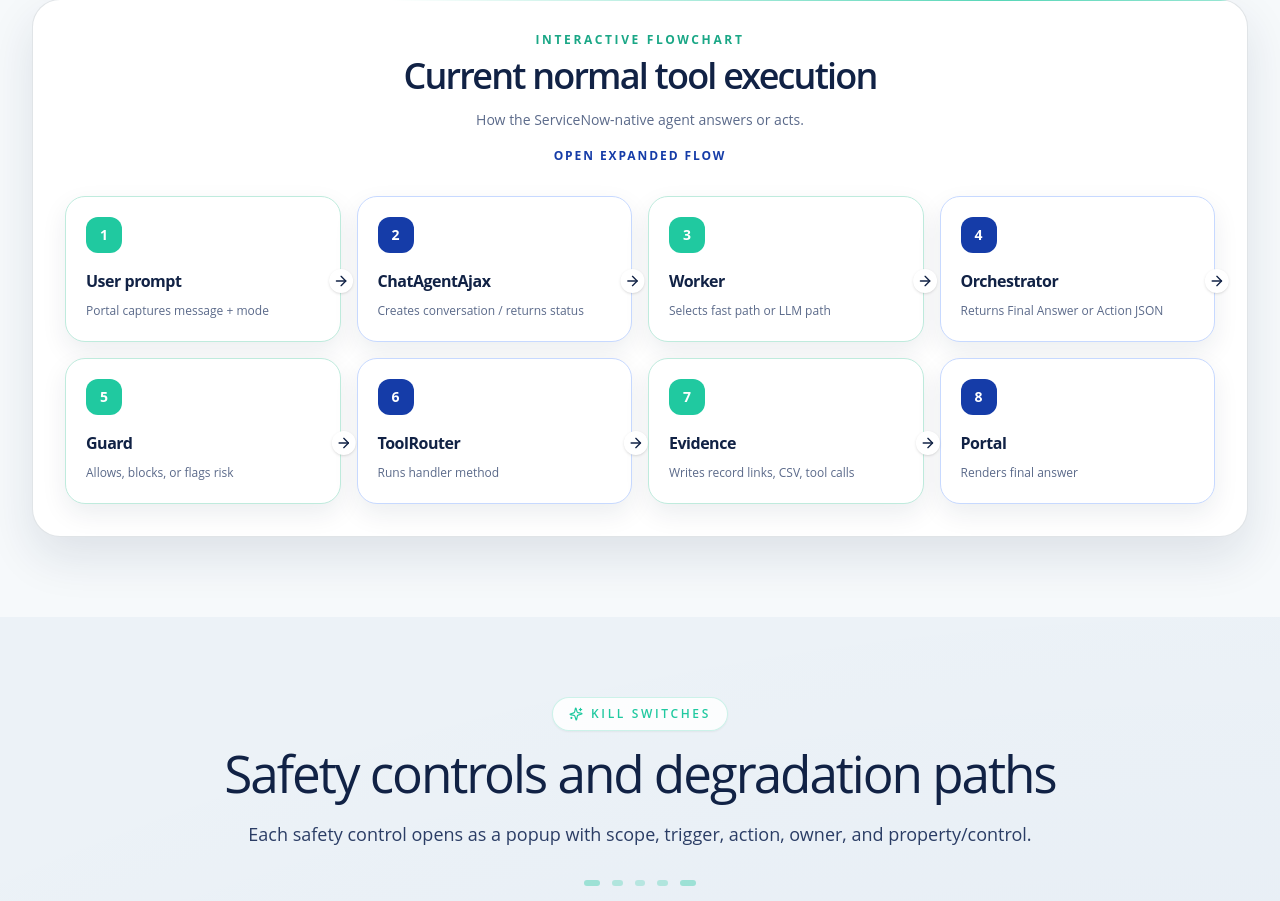
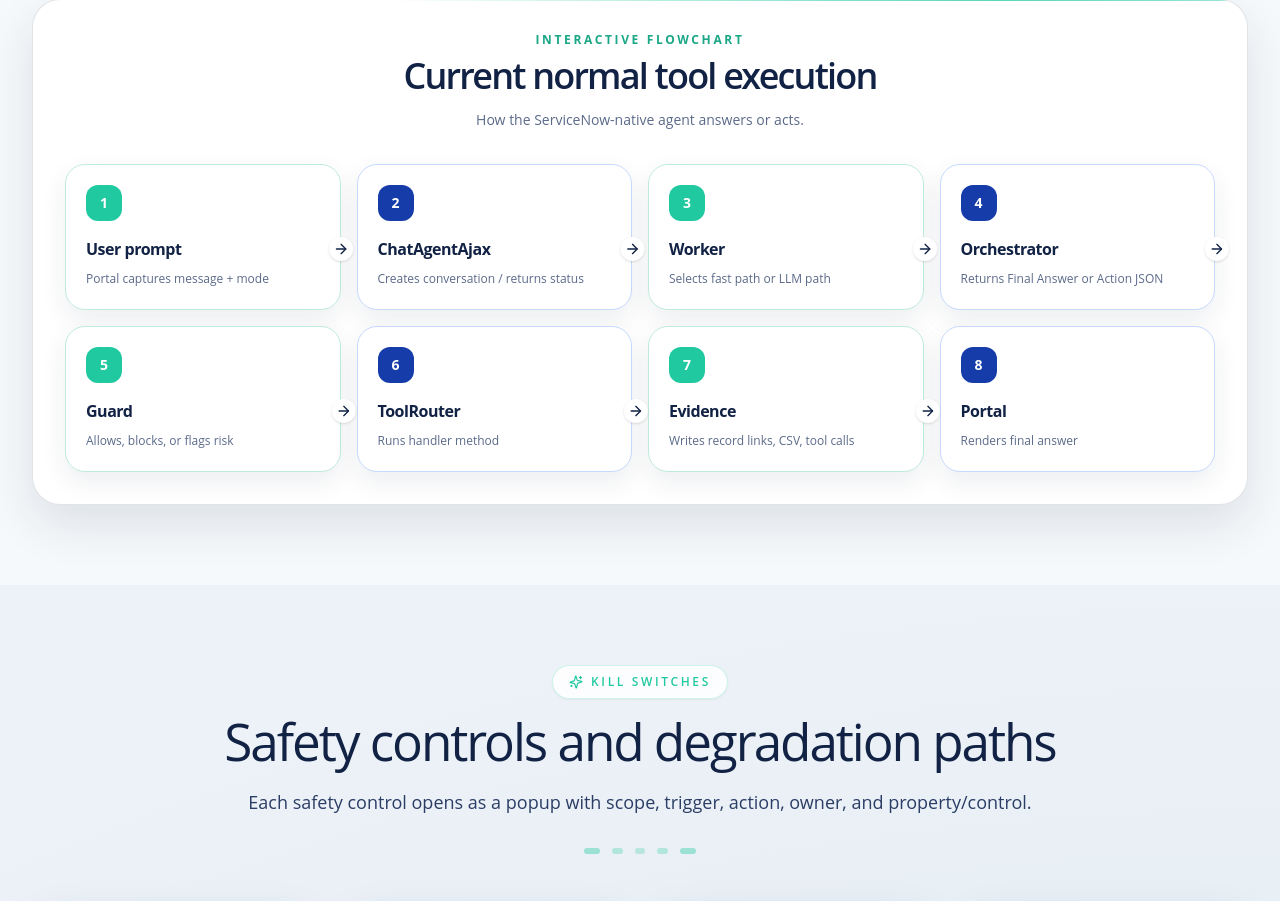
Before and after one commit to nivetha0069/kstack-ai, a React (Vite) app: page / in a window 1280 px wide. Shown: the part 5637-6538 px from the top of the page. Built offline with nearby package versions, Linux system fonts and the light colour scheme.

Commit message:
Remove expanded flow prompt

```diff
--- a/src/KeenStackAgentFlowchart.jsx
+++ b/src/KeenStackAgentFlowchart.jsx
@@ -1063,7 +1063,6 @@
             <div className="text-xs font-bold uppercase tracking-[0.22em]" style={{ color: KS.greenDark }}>Interactive flowchart</div>
             <h3 className="mt-2 text-3xl font-semibold tracking-[-0.05em] text-[#112245] md:text-4xl">{scenario.title}</h3>
             <p className="mx-auto mt-3 max-w-2xl text-sm leading-6 text-[#5B6A8A]">{scenario.subtitle}</p>
-            <div className="mt-4 text-xs font-bold uppercase tracking-[0.16em]" style={{ color: KS.codeBlue }}>Open expanded flow</div>
           </div>
 
           <motion.div key={activeScenario} className="grid gap-4 md:grid-cols-4" variants={stagger} initial="hidden" whileInView="show" viewport={{ once: true }}>
```
